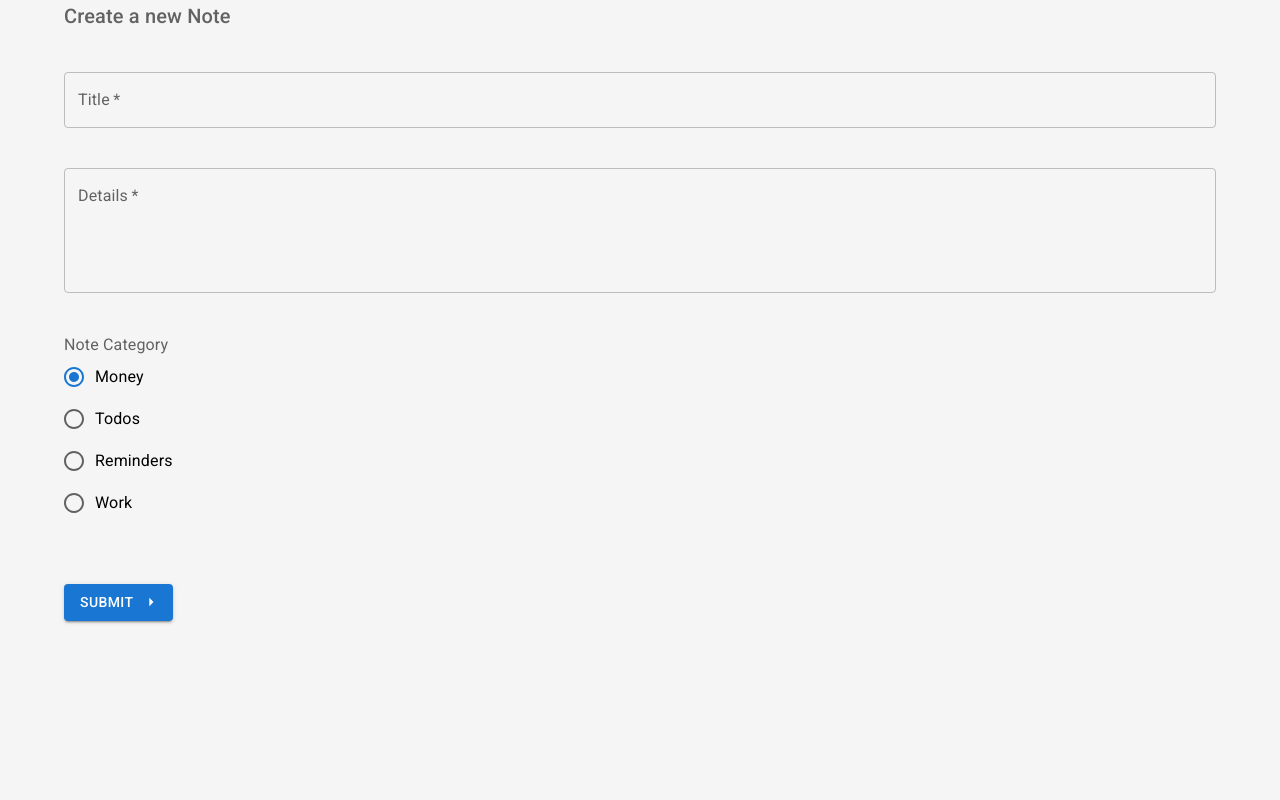
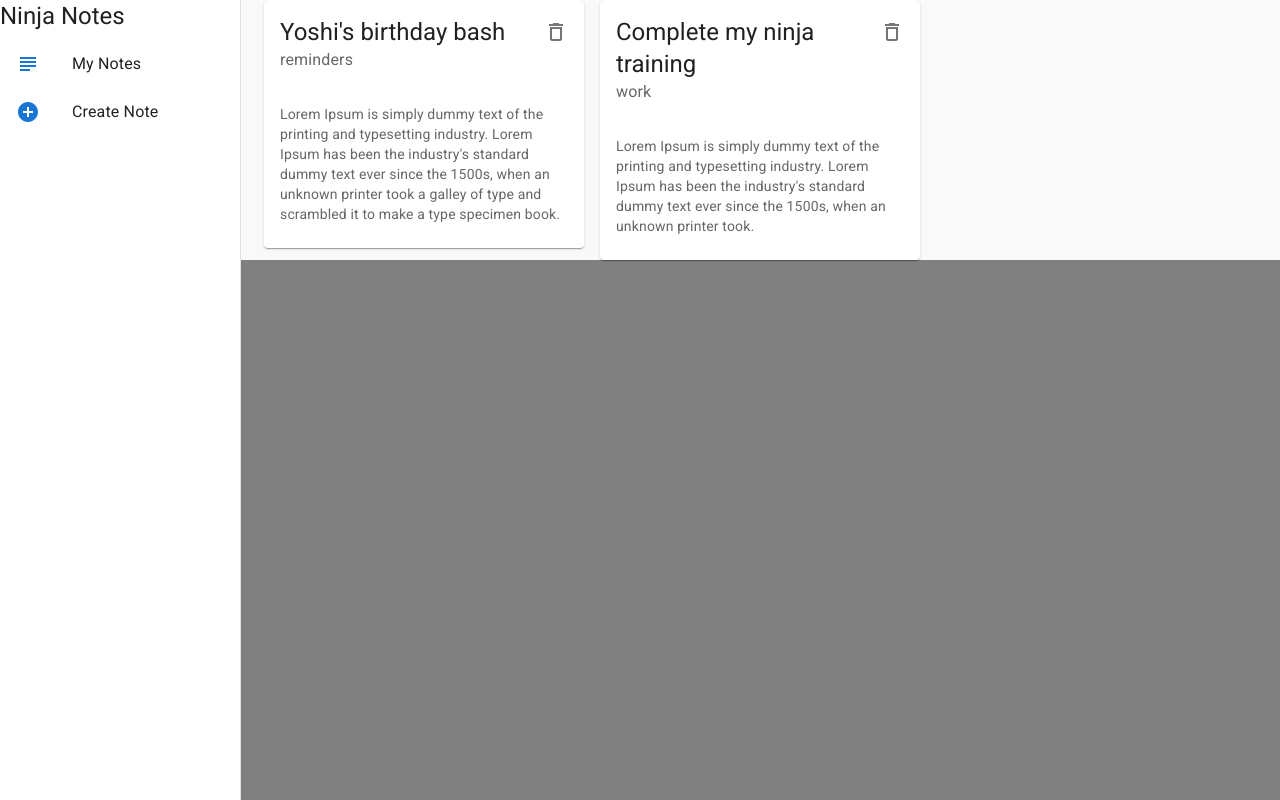
Before and after one commit to grngmdn/Note-App, a React (Create React App) app: page / in a window 1280 px wide. Built offline with nearby package versions, Linux system fonts and the light colour scheme; data requests are answered from the project's data file.

Commit message:
adding layout features like sidebar and the links

```diff
--- a/data/db.json
+++ b/data/db.json
@@ -11,24 +11,6 @@
       "details": "Lorem Ipsum is simply dummy text of the printing and typesetting industry. Lorem Ipsum has been the industry's standard dummy text ever since the 1500s, when an unknown printer took.",
       "category": "work",
       "id": 2
-    },
-    {
-      "title": "Order a pizza!",
-      "details": "Lorem Ipsum is simply dummy text of the printing and typesetting industry. Lorem Ipsum has been the industry's standard dummy text ever since the 1500s, when an unknown printer took a galley of type and scrambled it to make a type specimen book.\nLorem Ipsum is simply dummy text of the printing and typesetting industry. Lorem Ipsum has been the industry's standard dummy text ever since the 1500s, when an unknown printer took a galley of type and scrambled it to make a type specimen book.",
-      "category": "todos",
-      "id": 3
-    },
-    {
-      "title": "Pay dad his money",
-      "details": "pay on time",
-      "category": "reminders",
-      "id": 4
-    },
-    {
-      "title": "Pay dad his money",
-      "details": "pay on time",
-      "category": "money",
-      "id": 5
     }
   ]
 }
--- a/src/App.js
+++ b/src/App.js
@@ -1,6 +1,7 @@
 import React from 'react';
 import Create from './pages/Create';
 import Notes from './pages/Notes';
+import Layout from './components/Layout';
 import {
   BrowserRouter as Router,
   Switch,
@@ -11,14 +12,16 @@ import {
 function App() {
   return (
     <Router>
+      <Layout>
         <Switch>
-        <Route path="/notes">
+          <Route path="/">
             <Notes />
           </Route>
-        <Route path="/">
+          <Route path="/create">
             <Create />
           </Route>
         </Switch>
+      </Layout>
     </Router>
   );
 }
--- /dev/null
+++ b/src/components/Layout.js
@@ -0,0 +1,82 @@
+import { AddCircleOutlined, SubjectOutlined } from '@mui/icons-material';
+import { Drawer, List, ListItem, ListItemIcon, ListItemText, Typography } from '@mui/material';
+import { Box } from '@mui/system';
+import React from 'react';
+
+const drawerWidth = 240
+
+const classes = {
+    drawer: {
+      width: drawerWidth,
+      ".MuiDrawer-paper": {
+        width: drawerWidth,
+      },
+    },
+  }
+
+function Layout({ children }) {
+
+
+    // Menu Links
+    const menuItems = [
+        {
+            text: "My Notes",
+            icon: <SubjectOutlined color="primary" />,
+            path: "/"
+        },
+        {
+            text: "Create Note",
+            icon: <AddCircleOutlined color="primary" />,
+            path: "/create"
+        }
+    ]
+
+
+  return (
+          <Box
+            sx={{
+              background: "#f9f9f9",
+              width: "100%",
+              display: 'flex'
+            }}
+          >
+
+            {/* App Bar  */}
+
+
+            {/* Side Bar  */}
+            <Drawer
+                sx={
+                    classes.drawer
+                }
+                variant= "permanent"
+                anchor= 'left'
+            >
+                <div>
+                    <Typography
+                        variant='h5'
+                    >
+                        Ninja Notes
+                    </Typography>
+                </div>
+
+            {/* Menu Items  */}
+            <List>
+                {menuItems.map(item => (
+                <ListItem
+                    key={item.text}
+                >
+                    <ListItemIcon>{item.icon}</ListItemIcon>
+                    <ListItemText primary={item.text} />
+
+                </ListItem>
+                ))}
+            </List>
+            </Drawer>
+
+            {children}
+          </Box>
+  )
+}
+
+export default Layout;
--- a/src/components/NoteCard.js
+++ b/src/components/NoteCard.js
@@ -9,13 +9,13 @@ import { DeleteOutlined } from '@mui/icons-material';
 import { Typography } from '@mui/material';
 
 
-function NoteCard({ note }) {
+function NoteCard({ note, handleDelete }) {
   return (
       <div>
           <Card elevation={1}>
               <CardHeader
                 action={
-                    <IconButton onClick={() => console.log("delete", note.title)}>
+                    <IconButton onClick={() => handleDelete(note.id)}>
                         <DeleteOutlined />
                     </IconButton>
                 }
--- a/src/index.css
+++ b/src/index.css
@@ -3,5 +3,5 @@ body {
   font-family: -apple-system, BlinkMacSystemFont, 'Segoe UI', 'Roboto', 'Oxygen',
     'Ubuntu', 'Cantarell', 'Fira Sans', 'Droid Sans', 'Helvetica Neue',
     sans-serif;
-  background-color: whitesmoke;
+  background-color: grey;
 }
--- a/src/pages/Notes.js
+++ b/src/pages/Notes.js
@@ -16,12 +16,21 @@ function Notes() {
     .then(data => setNotes(data))
   }, [])
 
+  const handleDelete = async (id) => {
+    await fetch("http://localhost:3000/notes/" + id, {
+      method: "DELETE"
+    })
+
+    const newNotes = notes.filter(note => notes.id != id)
+    setNotes(newNotes)
+  }
+
   return (
     <Container>
       <Grid container spacing={2}>
           {notes.map(note => (
             <Grid item key={note.id} xs={12} md={6} lg={4}>
-              <NoteCard note={note} />
+              <NoteCard note={note} handleDelete={handleDelete}/>
             </Grid>
             ))}
       </Grid>
```
Lines whose indentation alone changed are shown as unchanged.
